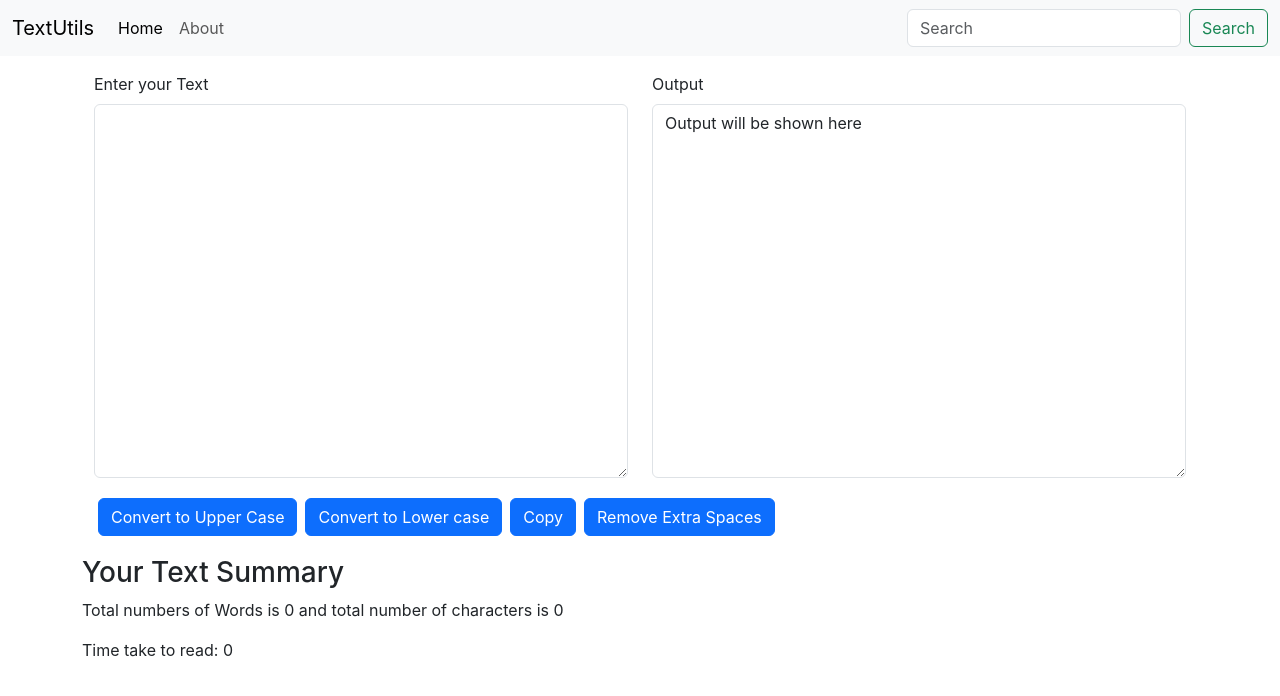
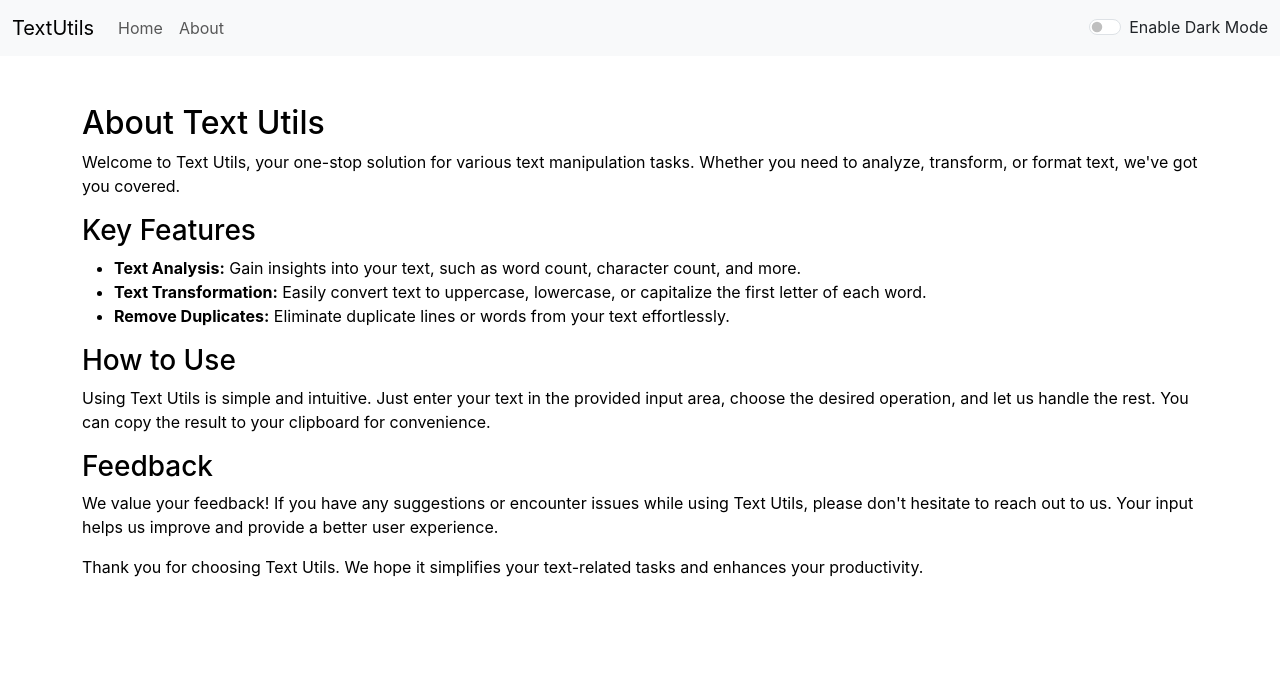
Before and after one commit to pratham-bhatt/TextUtils, a React (Create React App) app: page /about in a window 1280 px wide. Shown: the top 696 px of the page. Built offline with nearby package versions, Linux system fonts and the light colour scheme.

Commit message:
this commit includes About us page, title and them of the application

```diff
--- a/public/index.html
+++ b/public/index.html
@@ -13,7 +13,7 @@
 
     <link rel="manifest" href="%PUBLIC_URL%/manifest.json" />
     <link href="https://cdn.jsdelivr.net/npm/bootstrap@5.3.2/dist/css/bootstrap.min.css" rel="stylesheet" integrity="sha384-T3c6CoIi6uLrA9TneNEoa7RxnatzjcDSCmG1MXxSR1GAsXEV/Dwwykc2MPK8M2HN" crossorigin="anonymous">
-    <title>React App</title>
+    <title>TextUtil Analyzer</title>
   </head>
   <body>
     <noscript>You need to enable JavaScript to run this app.</noscript>
--- a/src/App.js
+++ b/src/App.js
@@ -1,16 +1,52 @@
-// import logo from './logo.svg';
+import { useState } from 'react';
 import './App.css';
 import Navbar from './Components/Navbar';
 import TextForm from './Components/TextForm';
+import About from './Components/About';
+import {
+  BrowserRouter as Router,
+  Routes,
+  Route,
+  // Link,
+} from "react-router-dom";
 
 function App() {
+
+  const [mode, setMode] = useState('light');
+  const [btnText, setBtnText] = useState('Enable Dark Mode');
+
+  const toggleMode = () => {
+    if (mode === 'light') {
+      setMode('dark');
+      setBtnText('Enable Light Mode');
+      document.body.style.backgroundColor = 'grey';
+    } else {
+      setMode('light');
+      setBtnText('Enable Dark Mode');
+      document.body.style.backgroundColor = '#ffffff';
+    }
+  }
+
   return (
-  <>
-    <Navbar title = "TextUtils"/>
-    <div className="container my-3">
-      <TextForm heading="Enter your Text"/>
-    </div>
-   </>
+    <Router>
+      <Navbar title="TextUtils" mode={mode} toggleMode={toggleMode} btnText={btnText}/>
+      {/* <Switch>
+        <Route path="/about" component={About} />
+        <Route path="/">
+          <div className="container my-3">
+            <TextForm heading="Enter your Text" mode={mode}/>
+          </div>
+        </Route>
+      </Switch> */}
+      <Routes>
+      <Route path='/' element={<div className="container my-3">
+            <TextForm heading="Enter your Text" mode={mode}/>
+          </div>} />
+
+      <Route path='/about' element={<About mode={mode}/>} />
+
+      </Routes>
+    </Router>
   );
 }
 
--- /dev/null
+++ b/src/Components/About.js
@@ -0,0 +1,37 @@
+import React from 'react'
+
+export default function About(props) {
+  return (
+    <div className="container mt-5" style={{color:props.mode==='light'?'black':'white'}}>
+      <h2>About Text Utils</h2>
+      <p>
+        Welcome to Text Utils, your one-stop solution for various text manipulation tasks.
+        Whether you need to analyze, transform, or format text, we've got you covered.
+      </p>
+
+      <h3>Key Features</h3>
+      <ul>
+        <li><strong>Text Analysis:</strong> Gain insights into your text, such as word count, character count, and more.</li>
+        <li><strong>Text Transformation:</strong> Easily convert text to uppercase, lowercase, or capitalize the first letter of each word.</li>
+        <li><strong>Remove Duplicates:</strong> Eliminate duplicate lines or words from your text effortlessly.</li>
+        {/* Add more features as needed */}
+      </ul>
+
+      <h3>How to Use</h3>
+      <p>
+        Using Text Utils is simple and intuitive. Just enter your text in the provided input area,
+        choose the desired operation, and let us handle the rest. You can copy the result to your clipboard for convenience.
+      </p>
+
+      <h3>Feedback</h3>
+      <p>
+        We value your feedback! If you have any suggestions or encounter issues while using Text Utils,
+        please don't hesitate to reach out to us. Your input helps us improve and provide a better user experience.
+      </p>
+
+      <p>
+        Thank you for choosing Text Utils. We hope it simplifies your text-related tasks and enhances your productivity.
+      </p>
+    </div>
+  )
+}
--- a/src/Components/Navbar.js
+++ b/src/Components/Navbar.js
@@ -1,27 +1,30 @@
 import React from 'react'
 import PropTypes from 'prop-types'
+import { Link } from 'react-router-dom'
 
 export default function Navbar(props) {
   return (
-    <nav className="navbar navbar-expand-lg bg-body-tertiary">
+    // <nav className="navbar navbar-expand-lg navbar-light bg-light">
+    <nav className={`navbar navbar-expand-lg navbar-${props.mode} bg-${props.mode}`}>
     <div className="container-fluid">
-    <a className="navbar-brand" href="/">{props.title}</a>
+    <Link className="navbar-brand" to="/">{props.title}</Link>
     <button className="navbar-toggler" type="button" data-bs-toggle="collapse" data-bs-target="#navbarSupportedContent" aria-controls="navbarSupportedContent" aria-expanded="false" aria-label="Toggle navigation">
       <span className="navbar-toggler-icon"></span>
     </button>
     <div className="collapse navbar-collapse" id="navbarSupportedContent">
       <ul className="navbar-nav me-auto mb-2 mb-lg-0">
         <li className="nav-item">
-          <a className="nav-link active" aria-current="page" href="/">Home</a>
+          <Link className="nav-link" aria-current="page" to="/">Home</Link>
+          {/* <Link className="nav-link active" aria-current="page" to="/">Home</Link> */}
         </li>
         <li className="nav-item">
-            <a className="nav-link" href="/">About</a>
-            </li>
+            <Link className="nav-link" to="/about">About</Link>
+        </li>
         </ul>
-        <form className="d-flex" role="search">
-            <input className="form-control me-2" type="search" placeholder="Search" aria-label="Search" />
-            <button className="btn btn-outline-success" type="submit">Search</button>
-        </form>
+        <div className={`form-check form-switch text-${props.mode==='light'?'dark':'light'}`}>
+          <input className="form-check-input" type="checkbox" role="switch" id="flexSwitchCheckDefault" onClick={props.toggleMode} />
+          <label className="form-check-label" htmlFor="flexSwitchCheckDefault">{props.btnText}</label>
+        </div>
         </div>
     </div>
     </nav>
--- a/src/Components/TextForm.js
+++ b/src/Components/TextForm.js
@@ -29,37 +29,39 @@ export default function TextForm(props) {
         setText(event.target.value);
     }
 
+
     return (
         <>
-        <div className="container-fluid">
+        <div className="container-fluid" style={{color:props.mode==='light'?'black':'white'}}>
             <div className="row">
                 <div className="col-md-6">
                     <div className="mb-3">
                         <label htmlFor="myBox" className="form-label">{props.heading}</label>
-                        <textarea value={text} className="form-control" id="myBox" rows="15" onChange={handleOnChange}></textarea>
+                        <textarea value={text} className="form-control" id="myBox" rows="15" onChange={handleOnChange}style={{backgroundColor:props.mode==='dark'?'grey':'white', color:props.mode==='dark'?'white':'black'}}></textarea>
                     </div>
                 </div>
                 <div className="col-md-6">
                     <div className="mb-3">
                         <label htmlFor="outputBox" className="form-label">Output</label>
-                        <textarea value={outputText} className="form-control" id="outputBox" rows="15" readOnly></textarea>
+                        <textarea value={outputText} className="form-control" id="outputBox" rows="15" readOnly style={{backgroundColor:props.mode==='dark'?'grey':'white', color:props.mode==='dark'?'white':'black'}}></textarea>
                     </div>
                 </div>
             </div>
             <div className="row">
                 <div className="col-md-12">
-                    <button className="btn btn-primary m-1" onClick={handleUpClick}>Convert to Upper Case</button>
-                    <button className="btn btn-primary m-1" onClick={handleLowClick}>Convert to Lower case</button>
-                    <button className="btn btn-primary m-1" onClick={handleCopyClick}>Copy</button>
-                    <button className="btn btn-primary m-1" onClick={handleExtraSpaceClick}>Remove Extra Spaces</button>
+                    <button disabled={text.length === 0}className="btn btn-primary m-1" onClick={handleUpClick}>Convert to Upper Case</button>
+                    <button disabled={text.length === 0}className="btn btn-primary m-1" onClick={handleLowClick}>Convert to Lower case</button>
+                    <button disabled={text.length === 0}className="btn btn-primary m-1" onClick={handleCopyClick}>Copy</button>
+                    <button disabled={text.length === 0}className="btn btn-primary m-1" onClick={handleExtraSpaceClick}>Remove Extra Spaces</button>
                 </div>
             </div>
         </div>
-        <div className="my-3">
+        <div className="my-3" style={{color:props.mode==='light'?'black':'white'}}>
             <h3>Your Text Summary</h3>
-            <p>Total numbers of Words is {text.split(" ").length-1} and total number of characters is {text.length} </p>
+            <p>Total numbers of Words is {text.split(/\s+/).filter((element)=>{return element.length!==0;}).length} and total number of characters is {text.length} </p>
+            <p>Total numbers of Lines is {text.split('\n').filter((line) => line.trim() !== '').length}  </p>
             {/* To read the 25 word it takes 1 min so 0.008 min is take for reading one word*/}
-            <p>Time take to read: {0.008*(text.split(" ").length-1)}</p>
+            <p>Time take to read: {0.008*(text.split(" ").filter((element)=>{return element.length!==0;}).length)}</p>
         </div>
         </>
     );
```
Also changed, not shown: package.json (+7 -1 lines), 1 other file (tests, documents, lock files or other folders).
